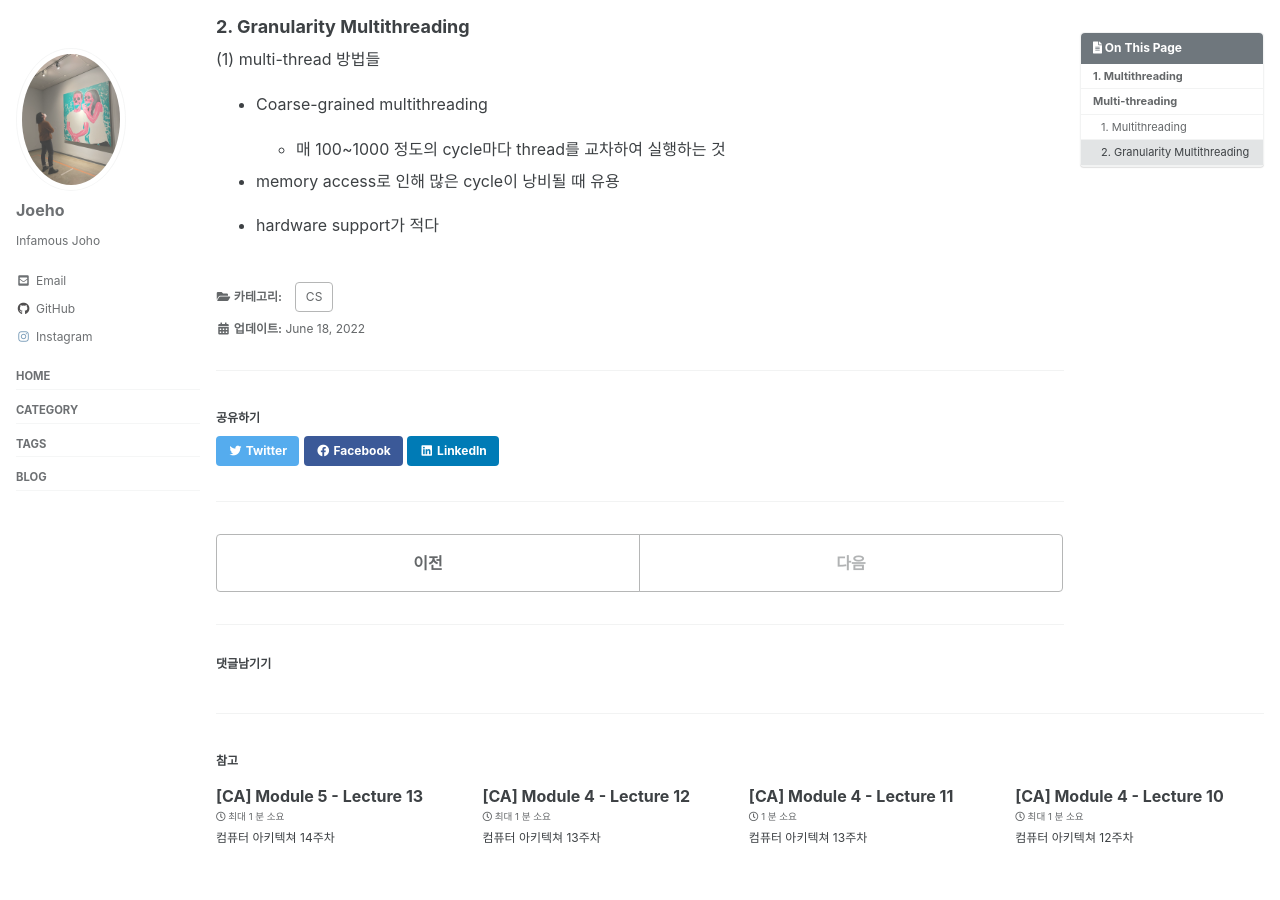
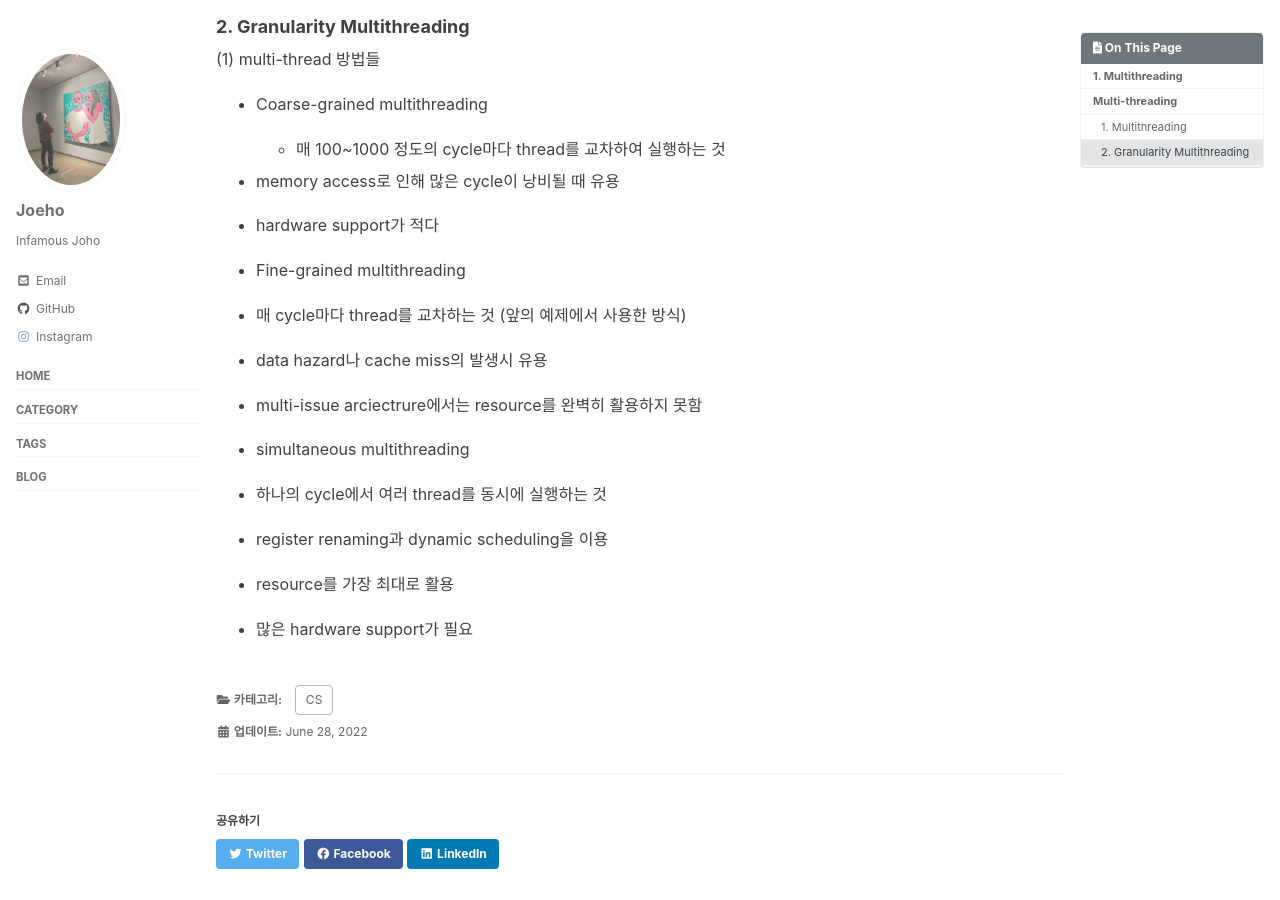
Before and after one commit to joeholee/joeholee.github.io, a Jekyll site: the page built from _posts/2022-06-13-ca-fourteenth.md, in a window 1280 px wide and 900 px high, scrolled down 918 px. Built offline with Jekyll 4.4.1, drawn with Linux system fonts in a browser that asks for light colours; cached includes are drawn as plain includes; some web fonts are replaced; comment, search, counter and statistics services are not loaded.

Commit message:
Update 2022-06-13-ca-fourteenth.md

```diff
--- a/_posts/2022-06-13-ca-fourteenth.md
+++ b/_posts/2022-06-13-ca-fourteenth.md
@@ -13,7 +13,7 @@ toc: true
 toc_sticky: true
 
 date: 2022-06-13
-last_modified_at: 2022-06-18
+last_modified_at: 2022-06-28
 ---
 
 # 1. Multithreading
@@ -52,3 +52,21 @@ multithreading을 위해서는 thread간의 dependancy를 없애기 위해 threa
  - memory access로 인해 많은 cycle이 낭비될 때 유용
 
  - hardware support가 적다
+
+- Fine-grained multithreading
+
+ - 매 cycle마다 thread를 교차하는 것 (앞의 예제에서 사용한 방식)
+
+ - data hazard나 cache miss의 발생시 유용
+
+ - multi-issue arciectrure에서는 resource를 완벽히 활용하지 못함
+
+- simultaneous multithreading
+
+ - 하나의 cycle에서 여러 thread를 동시에 실행하는 것
+
+ - register renaming과 dynamic scheduling을 이용
+
+ - resource를 가장 최대로 활용
+
+ - 많은 hardware support가 필요
```
